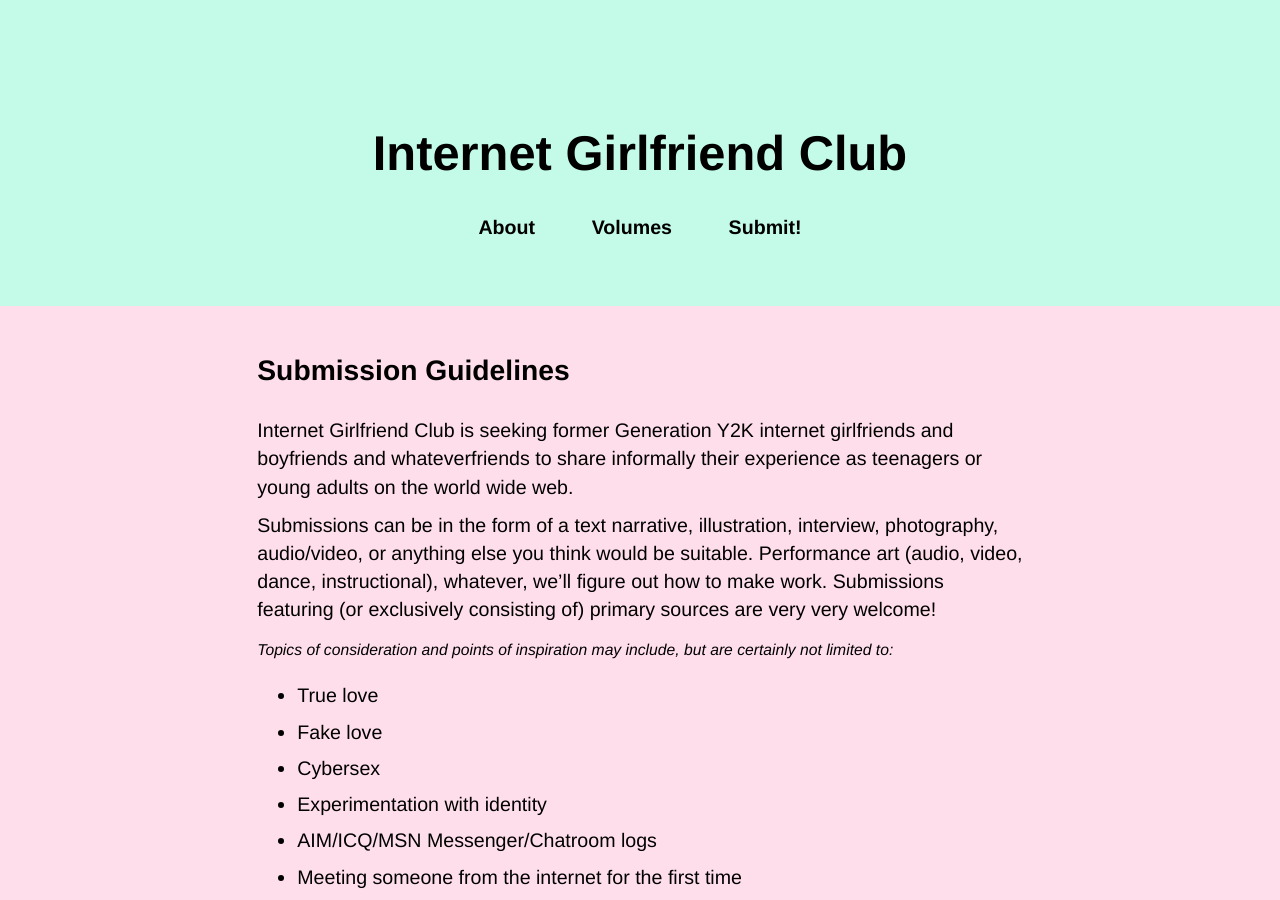
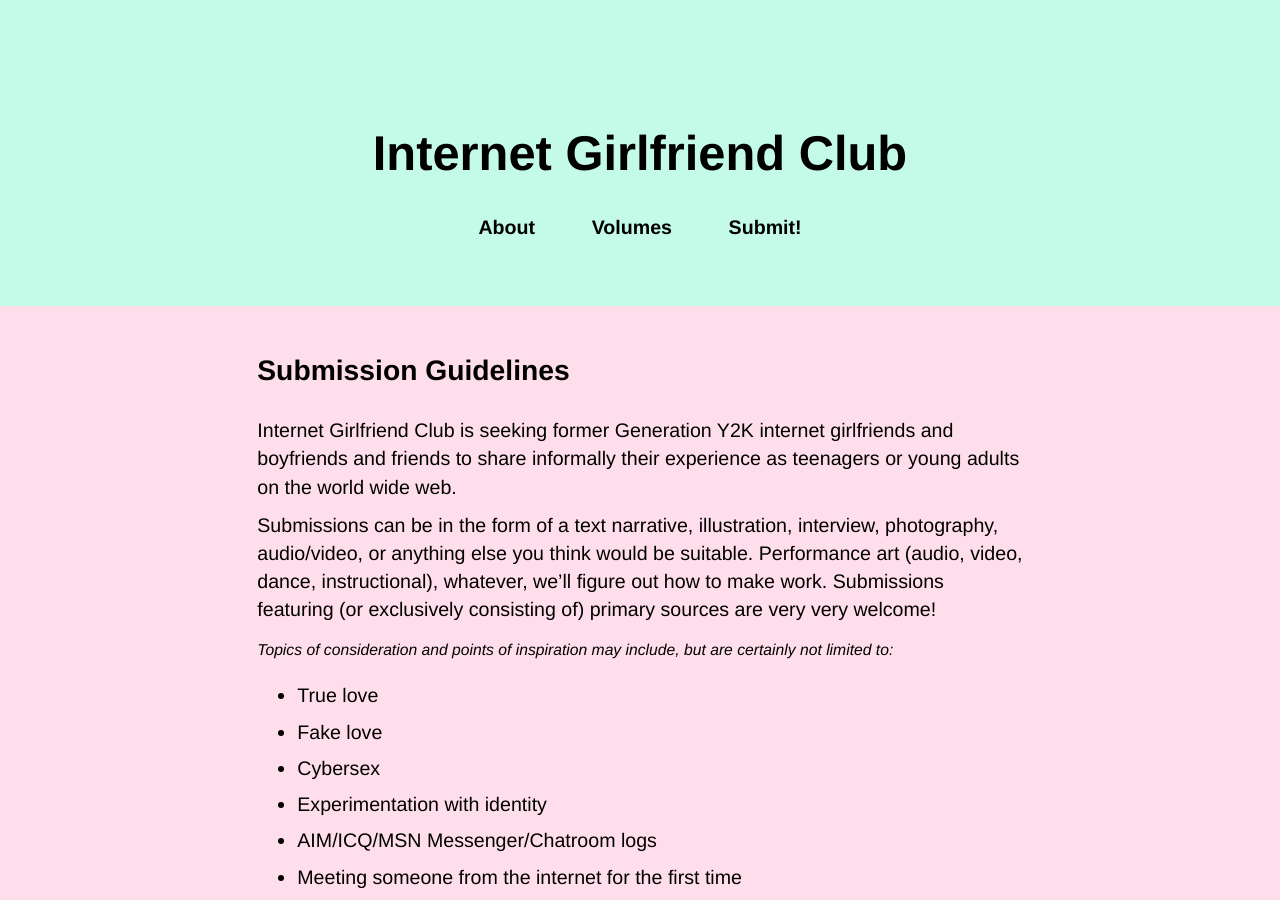
Before and after one commit to ablwr/internetgirlfriend_club, a Jekyll site: the page built from cfp.md, in a window 1280 px wide and 900 px high. Built offline with Jekyll 4.4.1, drawn with Linux system fonts in a browser that asks for light colours.

Commit message:
ships v7

```diff
--- a/cfp.md
+++ b/cfp.md
@@ -7,7 +7,7 @@ navigation: true
 
 ### Submission Guidelines
 
-{{ site.title }} is seeking former Generation Y2K internet girlfriends and boyfriends and whateverfriends to share informally their experience as teenagers or young adults on the world wide web.
+{{ site.title }} is seeking former Generation Y2K internet girlfriends and boyfriends and friends to share informally their experience as teenagers or young adults on the world wide web.
 
 Submissions can be in the form of a text narrative, illustration, interview, photography, audio/video, or anything else you think would be suitable. Performance art (audio, video, dance, instructional), whatever, we'll figure out how to make work. Submissions featuring (or exclusively consisting of) primary sources are very very welcome!
 
```
Also changed, not shown: index.md (+2 -2 lines), volumes.md (+7 -0 lines).
